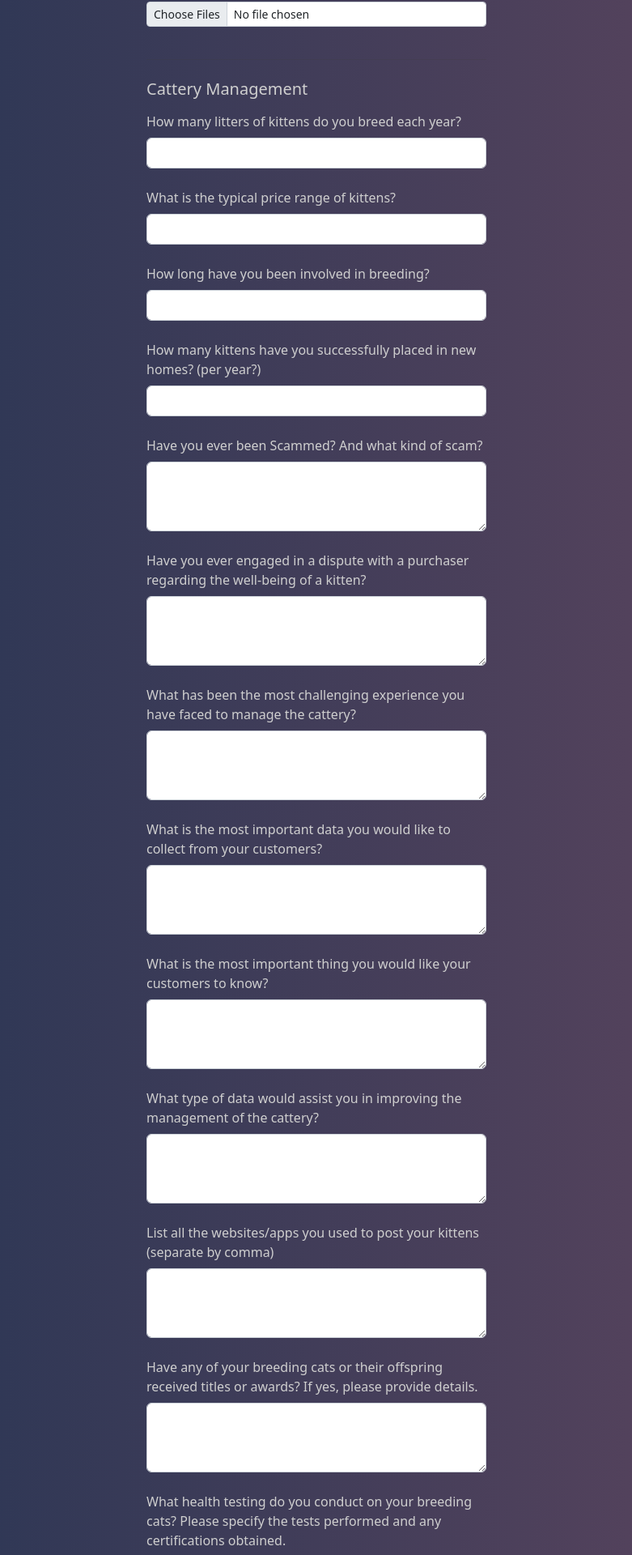
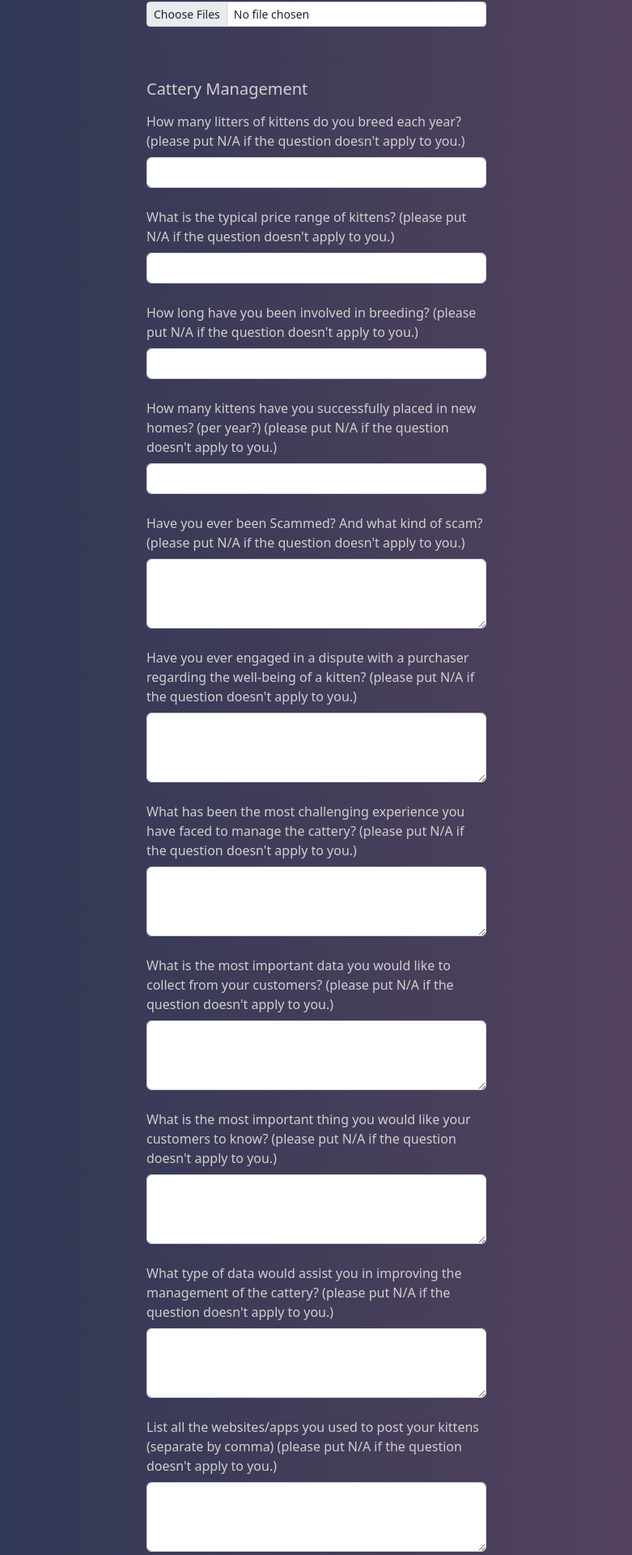
Before and after one commit to TopSeedDG/topseed_website, a React (Create React App) app in the folder frontend/: page /breeder-information-collection in a window 1280 px wide. Shown: the part 2079-3999 px from the top of the page at 81% size, without its empty margins (249-1030 px from the left). Built offline with nearby package versions, Linux system fonts and the light colour scheme.

Commit message:
input na

```diff
--- a/frontend/src/pages/breeder-information-collection/BreederInformationCollection.jsx
+++ b/frontend/src/pages/breeder-information-collection/BreederInformationCollection.jsx
@@ -176,79 +176,79 @@ function BreederInformationCollection() {
 					<div style={{ width: 420 }}><SectionTitle>Cattery Management</SectionTitle></div>
 					<Form.Group className="mb-3">
 						<Form.Label>
-							<Label>How many litters of kittens do you breed each year?</Label>
+							<Label>How many litters of kittens do you breed each year? (please put N/A if the question doesn't apply to you.)</Label>
 						</Form.Label>
 						<Form.Control name="littersOfKittensBreedEachYear" placeholder="" required={true} onChange={handleOnChange}/>
 					</Form.Group>
 					<Form.Group className="mb-3">
 						<Form.Label>
-							<Label>What is the typical price range of kittens?</Label>
+							<Label>What is the typical price range of kittens? (please put N/A if the question doesn't apply to you.)</Label>
 						</Form.Label>
 						<Form.Control name="typicalPriceRangeOfKittens" placeholder="" required={true} onChange={handleOnChange}/>
 					</Form.Group>
 					<Form.Group className="mb-3">
 						<Form.Label>
-							<Label>How long have you been involved in breeding?</Label>
+							<Label>How long have you been involved in breeding? (please put N/A if the question doesn't apply to you.)</Label>
 						</Form.Label>
 						<Form.Control name="howLongBeenInvolvedInBreeding" placeholder="" required={true} onChange={handleOnChange}/>
 					</Form.Group>
 					<Form.Group className="mb-3">
 						<Form.Label>
-							<Label>How many kittens have you successfully placed in new homes? (per year?)</Label>
+							<Label>How many kittens have you successfully placed in new homes? (per year?) (please put N/A if the question doesn't apply to you.)</Label>
 						</Form.Label>
 						<Form.Control name="kittensSuccessfullyPlacedInNewHomesPerYear" placeholder="" required={true} onChange={handleOnChange}/>
 					</Form.Group>
 					<Form.Group className="mb-3">
 						<Form.Label>
-							<Label>Have you ever been Scammed? And what kind of scam?</Label>
+							<Label>Have you ever been Scammed? And what kind of scam? (please put N/A if the question doesn't apply to you.)</Label>
 						</Form.Label>
 						<Form.Control as="textarea" rows={3} name="haveEverBeenScammed" placeholder="" required={true} onChange={handleOnChange}/>
 					</Form.Group>
 					<Form.Group className="mb-3">
 						<Form.Label>
-							<Label>Have you ever engaged in a dispute with a purchaser regarding the well-being of a kitten?</Label>
+							<Label>Have you ever engaged in a dispute with a purchaser regarding the well-being of a kitten? (please put N/A if the question doesn't apply to you.)</Label>
 						</Form.Label>
 						<Form.Control as="textarea" rows={3} name="haveEverEngagedInADispute" placeholder="" required={true} onChange={handleOnChange}/>
 					</Form.Group>
 					<Form.Group className="mb-3">
 						<Form.Label>
-							<Label>What has been the most challenging experience you have faced to manage the cattery?</Label>
+							<Label>What has been the most challenging experience you have faced to manage the cattery? (please put N/A if the question doesn't apply to you.)</Label>
 						</Form.Label>
 						<Form.Control as="textarea" rows={3} name="mostChallengingExperienceToManageTheCattery" placeholder="" required={true} onChange={handleOnChange}/>
 					</Form.Group>
 					<Form.Group className="mb-3">
 						<Form.Label>
-							<Label>What is the most important data you would like to collect from your customers?</Label>
+							<Label>What is the most important data you would like to collect from your customers? (please put N/A if the question doesn't apply to you.)</Label>
 						</Form.Label>
 						<Form.Control as="textarea" rows={3} name="mostImportantDataWouldLiketCollectFromCustomer" placeholder="" required={true} onChange={handleOnChange}/>
 					</Form.Group>
 					<Form.Group className="mb-3">
 						<Form.Label>
-							<Label>What is the most important thing you would like your customers to know?</Label>
+							<Label>What is the most important thing you would like your customers to know? (please put N/A if the question doesn't apply to you.)</Label>
 						</Form.Label>
 						<Form.Control as="textarea" rows={3} name="mostImportantThingWouldLIkeCustomersToKnow" placeholder="" required={true} onChange={handleOnChange}/>
 					</Form.Group>
 					<Form.Group className="mb-3">
 						<Form.Label>
-							<Label>What type of data would assist you in improving the management of the cattery?</Label>
+							<Label>What type of data would assist you in improving the management of the cattery? (please put N/A if the question doesn't apply to you.)</Label>
 						</Form.Label>
 						<Form.Control as="textarea" rows={3} name="typeOfDataWouldImprovingTheManagementOfTheCattery" placeholder="" required={true} onChange={handleOnChange}/>
 					</Form.Group>
 					<Form.Group className="mb-3">
 						<Form.Label>
-							<Label>List all the websites/apps you used to post your kittens (separate by comma)</Label>
+							<Label>List all the websites/apps you used to post your kittens (separate by comma) (please put N/A if the question doesn't apply to you.)</Label>
 						</Form.Label>
 						<Form.Control as="textarea" rows={3} name="websitesAppsUsedToPostKittens" placeholder="" required={true} onChange={handleOnChange}/>
 					</Form.Group>
 					<Form.Group className="mb-3">
 						<Form.Label>
-							<Label>Have any of your breeding cats or their offspring received titles or awards? If yes, please provide details.</Label>
+							<Label>Have any of your breeding cats or their offspring received titles or awards? If yes, please provide details. (please put N/A if the question doesn't apply to you.)</Label>
 						</Form.Label>
 						<Form.Control as="textarea" rows={3} name="haveCatsReceivedTitlesOrAwards" placeholder="" required={true} onChange={handleOnChange}/>
 					</Form.Group>
 					<Form.Group className="mb-3">
 						<Form.Label>
-							<Label>What health testing do you conduct on your breeding cats? Please specify the tests performed and any certifications obtained.</Label>
+							<Label>What health testing do you conduct on your breeding cats? Please specify the tests performed and any certifications obtained. (please put N/A if the question doesn't apply to you.)</Label>
 						</Form.Label>
 						<Form.Control as="textarea" rows={3} name="healthTestingConductOnCats" placeholder="" required={true} onChange={handleOnChange}/>
 					</Form.Group>
@@ -260,13 +260,13 @@ function BreederInformationCollection() {
 					</Form.Group>
 					<Form.Group className="mb-3">
 						<Form.Label>
-							<Label>Do you offer any support or assistance to kitten buyers after they take their kittens home? If yes, please provide details.</Label>
+							<Label>Do you offer any support or assistance to kitten buyers after they take their kittens home? If yes, please provide details. (please put N/A if the question doesn't apply to you.)</Label>
 						</Form.Label>
 						<Form.Control as="textarea" rows={3} name="anySuportOrAssistanceToBuyer" placeholder="" required={true} onChange={handleOnChange}/>
 					</Form.Group>
 					<Form.Group className="mb-3">
 						<Form.Label>
-							<Label>How many breeding cats do you currently own?</Label>
+							<Label>How many breeding cats do you currently own? (please put N/A if the question doesn't apply to you.)</Label>
 						</Form.Label>
 						<Form.Control name="breedingCatsCurrentlyOwn" placeholder="" required={true} onChange={handleOnChange}/>
 					</Form.Group>
```
